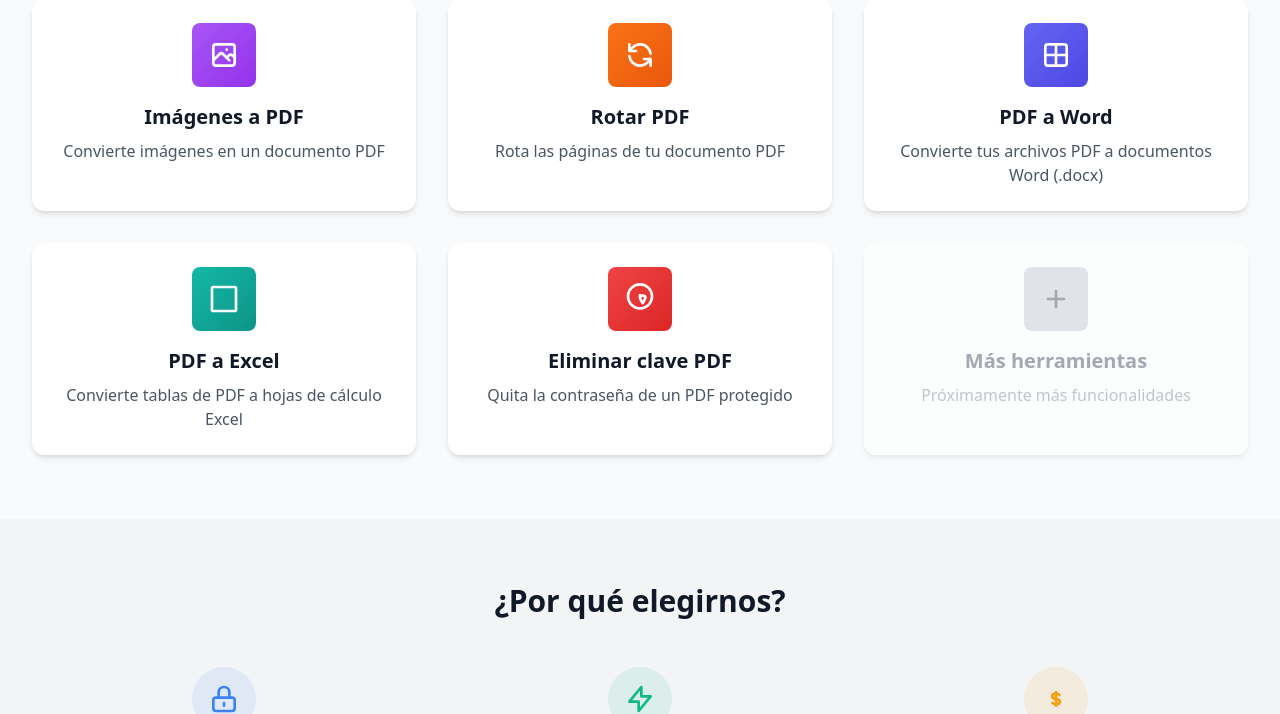
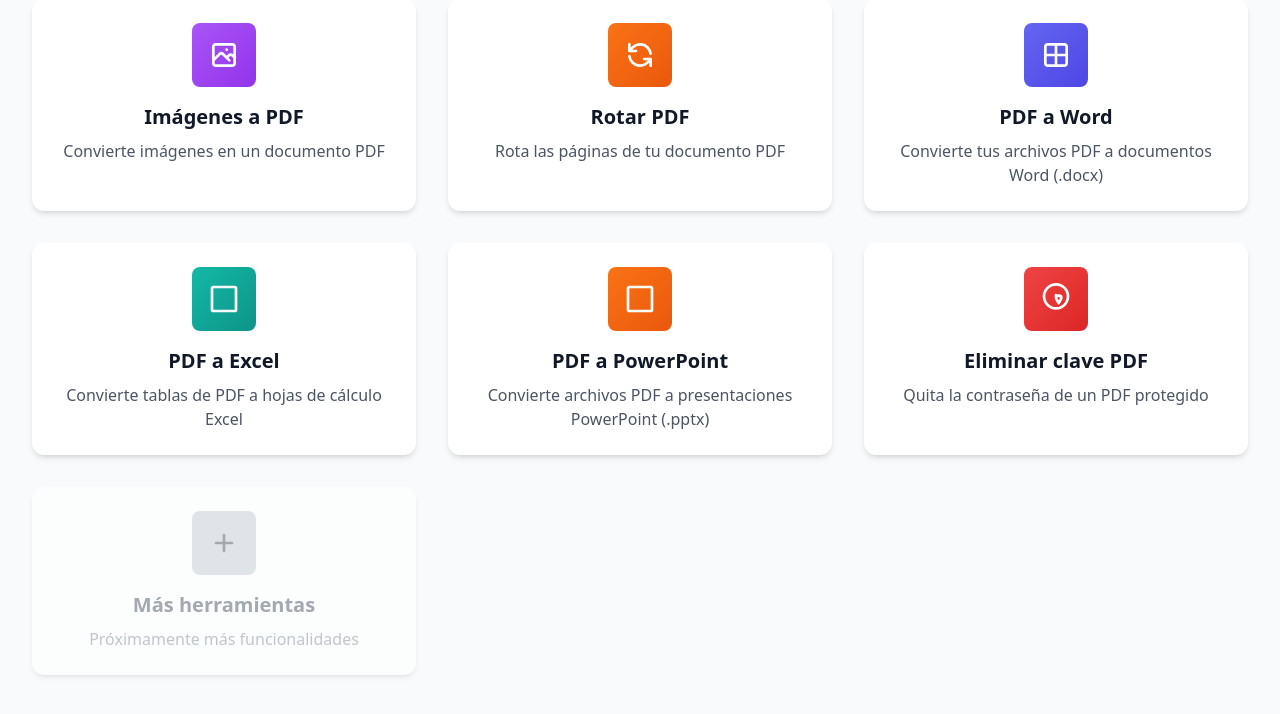
Before and after one commit to EstebanDuque123/ToolsPDF, a Django app: page / in a window 1280 px wide. Shown: the part 854-1568 px from the top of the page. Run offline with Django 4.2, Linux system fonts and the light colour scheme; some libraries are stand-ins or nearby versions.

Commit message:
pdf to pptx

```diff
--- a/pdf_tools/urls.py
+++ b/pdf_tools/urls.py
@@ -15,4 +15,5 @@ urlpatterns = [
     path('pdf-to-excel/', views.pdf_to_excel, name='pdf_to_excel'),
     path("remove-pdf-password/", views.remove_pdf_password, name="remove_pdf_password"),
     path("download/<str:filename>/", views.download_file, name="download_file"),
+    path("pdf-to-ppt/", views.pdf_to_ppt, name="pdf_to_ppt"),
 ]
--- a/pdf_tools/views.py
+++ b/pdf_tools/views.py
@@ -18,6 +18,8 @@ from pdf2docx import Converter
 import pdfplumber
 import pandas as pd
 from PyPDF2 import PdfReader, PdfWriter
+from pptx import Presentation
+from pptx.util import Inches, Pt
 
 def home(request):
     return render(request, 'pdf_tools/home.html')
@@ -465,3 +467,39 @@ def download_file(request, filename):
             return HttpResponse('Archivo no encontrado', status=404)
     except Exception as e:
         return HttpResponse(f'Error: {str(e)}', status=500)
+
+@csrf_exempt
+@require_http_methods(["POST"])
+def pdf_to_ppt(request):
+    try:
+        file = request.FILES.get("file")
+        if not file or not file.name.endswith(".pdf"):
+            return JsonResponse({"error": "Se requiere un archivo PDF válido"}, status=400)
+
+        reader = PdfReader(file)
+        prs = Presentation()
+
+        for page in reader.pages:
+            slide_layout = prs.slide_layouts[5]  # blank slide
+            slide = prs.slides.add_slide(slide_layout)
+            text = page.extract_text() or ""
+            textbox = slide.shapes.add_textbox(Inches(1), Inches(1), Inches(8), Inches(5))
+            tf = textbox.text_frame
+            tf.text = text
+
+        output_filename = f'converted_{file.name}.pptx'
+        output_path = f'output/{output_filename}'
+
+        buffer = BytesIO()
+        prs.save(buffer)
+        buffer.seek(0)
+
+        default_storage.save(output_path, ContentFile(buffer.getvalue()))
+
+        return JsonResponse({
+            "success": True,
+            "download_url": f"/download/{output_filename}/",
+            "filename": output_filename
+        })
+    except Exception as e:
+        return JsonResponse({"error": str(e)}, status=500)
--- a/templates/pdf_tools/home.html
+++ b/templates/pdf_tools/home.html
@@ -109,6 +109,19 @@
                 </div>
                 <h3 class="text-xl font-semibold text-gray-900 mb-2 text-center">PDF a Excel</h3>
                 <p class="text-gray-600 text-center">Convierte tablas de PDF a hojas de cálculo Excel</p>
+            </div>
+
+            <!-- PDF to PowerPoint -->
+            <div class="tool-card bg-white rounded-xl shadow-md hover:shadow-lg transition-all duration-300 p-6 cursor-pointer group"
+                onclick="showTool('pdf-to-ppt')">
+                <div class="flex items-center justify-center w-16 h-16 bg-gradient-to-br from-orange-500 to-orange-600 rounded-lg mb-4 mx-auto group-hover:scale-110 transition-transform duration-300">
+                    <svg class="w-8 h-8 text-white" fill="none" stroke="currentColor" viewBox="0 0 24 24">
+                        <path stroke-linecap="round" stroke-linejoin="round" stroke-width="2"
+                            d="M3 4a1 1 0 011-1h16a1 1 0 011 1v16a1 1 0 01-1 1H4a1 1 0 01-1-1V4z"></path>
+                    </svg>
+                </div>
+                <h3 class="text-xl font-semibold text-gray-900 mb-2 text-center">PDF a PowerPoint</h3>
+                <p class="text-gray-600 text-center">Convierte archivos PDF a presentaciones PowerPoint (.pptx)</p>
             </div>
 
             <!-- Remove PDF Password -->
--- a/templates/pdf_tools/modals.html
+++ b/templates/pdf_tools/modals.html
@@ -554,3 +554,68 @@
         </form>
     </div>
 </div>
+
+<!-- PDF to PowerPoint Modal -->
+<div id="pdf-to-ppt-modal" class="modal hidden fixed inset-0 bg-black bg-opacity-50 flex items-center justify-center z-50">
+    <div class="bg-white rounded-xl p-8 max-w-md w-full mx-4 max-h-[90vh] overflow-y-auto">
+        <div class="flex items-center justify-between mb-6">
+            <h3 class="text-2xl font-bold text-gray-900">Convertir PDF a PowerPoint</h3>
+            <button onclick="hideModal('pdf-to-ppt-modal')" class="text-gray-400 hover:text-gray-600">
+                <svg class="w-6 h-6" fill="none" stroke="currentColor" viewBox="0 0 24 24">
+                    <path stroke-linecap="round" stroke-linejoin="round" stroke-width="2" d="M6 18L18 6M6 6l12 12"></path>
+                </svg>
+            </button>
+        </div>
+
+        <form id="pdf-to-ppt-form" enctype="multipart/form-data">
+            <div class="mb-6">
+                <label class="block text-sm font-medium text-gray-700 mb-2">
+                    Selecciona un archivo PDF
+                </label>
+                <input type="file"
+                       name="file"
+                       accept=".pdf"
+                       required
+                       onchange="handleFileUpload(this, 'pdf-to-ppt')"
+                       class="w-full border-2 border-dashed border-gray-300 rounded-lg p-6 text-center hover:border-primary transition-colors duration-200">
+            </div>
+
+            <div id="pdf-to-ppt-file-list" class="space-y-2 mb-6"></div>
+
+            <div id="pdf-to-ppt-loading" class="hidden text-center py-4">
+                <div class="inline-flex items-center">
+                    <svg class="animate-spin -ml-1 mr-3 h-5 w-5 text-primary" xmlns="http://www.w3.org/2000/svg" fill="none" viewBox="0 0 24 24">
+                        <circle class="opacity-25" cx="12" cy="12" r="10" stroke="currentColor" stroke-width="4"></circle>
+                        <path class="opacity-75" fill="currentColor" d="M4 12a8 8 0 018-8V0C5.373 0 0 5.373 0 12h4zm2 5.291A7.962 7.962 0 014 12H0c0 3.042 1.135 5.824 3 7.938l3-2.647z"></path>
+                    </svg>
+                    Convirtiendo a PowerPoint...
+                </div>
+            </div>
+
+            <div id="pdf-to-ppt-result" class="hidden mb-4">
+                <div class="bg-green-50 border border-green-200 rounded-lg p-4">
+                    <div class="flex items-center">
+                        <svg class="w-5 h-5 text-green-400 mr-2" fill="none" stroke="currentColor" viewBox="0 0 24 24">
+                            <path stroke-linecap="round" stroke-linejoin="round" stroke-width="2" d="M5 13l4 4L19 7"></path>
+                        </svg>
+                        <span class="text-green-800 font-medium">¡PDF convertido a PowerPoint exitosamente!</span>
+                    </div>
+                    <a id="pdf-to-ppt-download-btn" href="#" class="mt-3 inline-flex items-center px-4 py-2 bg-green-600 text-white text-sm font-medium rounded-lg hover:bg-green-700 transition-colors duration-200">
+                        <svg class="w-4 h-4 mr-2" fill="none" stroke="currentColor" viewBox="0 0 24 24">
+                            <path stroke-linecap="round" stroke-linejoin="round" stroke-width="2" d="M12 10v6m0 0l-4-4m4 4l4-4m-6 4h.01M6 20h12a2 2 0 002-2V6a2 2 0 00-2-2H6a2 2 0 00-2 2v12a2 2 0 002 2z"></path>
+                        </svg>
+                        Descargar PowerPoint
+                    </a>
+                </div>
+            </div>
+
+            <button type="button"
+                    id="pdf-to-ppt-process-btn"
+                    onclick="processFiles('pdf-to-ppt')"
+                    disabled
+                    class="w-full bg-gray-300 text-gray-500 py-3 px-4 rounded-lg font-semibold cursor-not-allowed">
+                Procesar
+            </button>
+        </form>
+    </div>
+</div>
```
